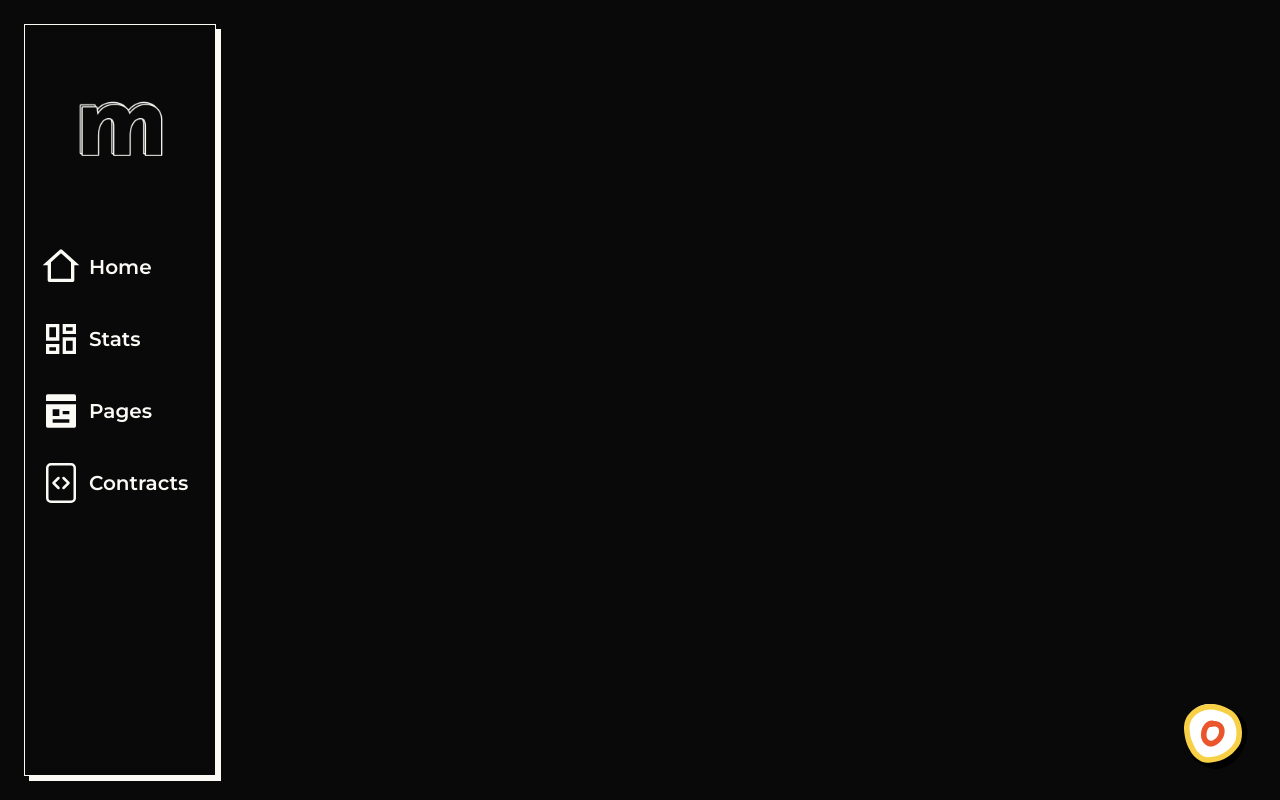
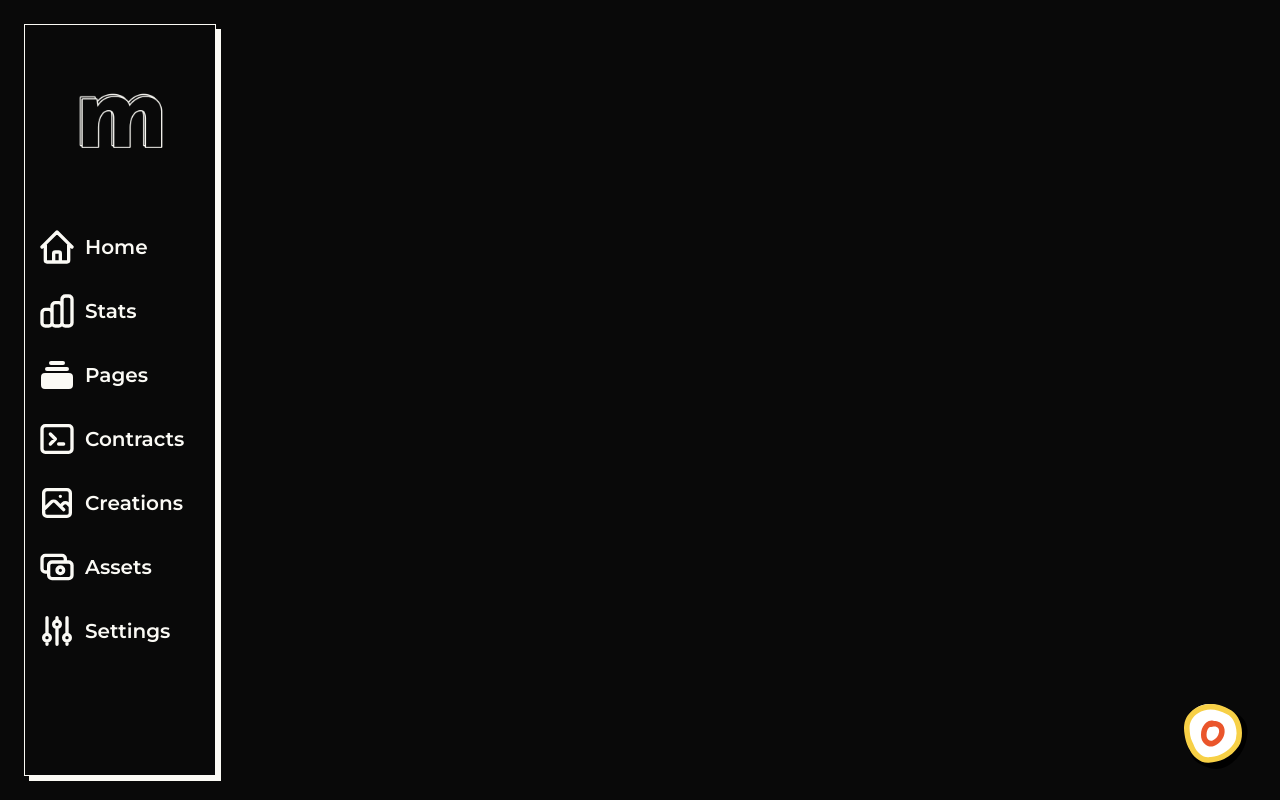
Before and after one commit to Monatize/layer1, a Next.js app: page /home in a window 1280 px wide. Built offline with nearby package versions, Linux system fonts and the light colour scheme.

Commit message:
switched icon libs

```diff
--- a/components/Navigation/IconContextWrapper.tsx
+++ b/components/Navigation/IconWrapper.tsx
@@ -1,4 +1,3 @@
-import { IconContext } from "react-icons";
 
 interface IWrapper {
 	dark: boolean;
@@ -8,28 +7,21 @@ interface IWrapper {
 	children: (false | JSX.Element)[];
 	disabled: boolean;
 }
-const IconContextWrapper = (props: IWrapper) => {
+const IconWrapper = (props: IWrapper) => {
 	return (
 		<div
-			className={`p-4 ${props.disabled ? "cursor-not-allowed" : "cursor-pointer"}`}
+			className={`p-3 ${props.disabled ? "cursor-not-allowed" : "cursor-pointer"}`}
 			onClick={() => {
 				if (!props.disabled) {
 					props.setTab(props.tab);
 				}
 			}}>
 			<div className={`w-full h-full flex items-center space-x-2 ${props.disabled ? "" : "hover:-translate-y-2"} transition-all duration-300 `}>
-				<IconContext.Provider
-					value={{
-						className: `${props.dark ? "fill-brand-soft-white" : "fill-brand-black"}`,
-						size: "2.5rem",
-					}}>
-					{props.children}
-				</IconContext.Provider>
-
+				{props.children}
 				<h1 className={`${props.dark ? "text-brand-soft-white" : "text-brand-black"} text-xl font-mt font-semibold`}>{props.title}</h1>
 			</div>
 		</div>
 	);
 };
 
-export default IconContextWrapper;
+export default IconWrapper;
--- a/components/Navigation/Sidebar.tsx
+++ b/components/Navigation/Sidebar.tsx
@@ -2,11 +2,24 @@
 // * React/Next
 
 // * Icons
-import { IconContext } from "react-icons";
-import { BsFileCode, BsFileCodeFill } from "react-icons/bs";
-import { MdOutlineDashboard, MdDashboard } from "react-icons/md";
-import { RiHome2Line, RiHome2Fill, RiPagesFill, RiPagesLine } from "react-icons/ri";
-import IconContextWrapper from "./IconContextWrapper";
+import {
+  HomeIcon,
+  ChartBarIcon,
+  CollectionIcon,
+  TerminalIcon,
+  PhotographIcon,
+  CashIcon,
+  AdjustmentsIcon } from '@heroicons/react/solid';
+import {
+  HomeIcon as OutlineHomeIcon,
+  ChartBarIcon as OutlineChartBarIcon,
+  CollectionIcon as OutlineCollectionIcon,
+  TerminalIcon as OutlineTerminalIcon,
+  PhotographIcon as OutlinePhotographIcon,
+  CashIcon as OutlineCashIcon,
+  AdjustmentsIcon as OutlineAdjustmentsIcons} from '@heroicons/react/outline';
+
+import IconWrapper from './IconWrapper';
 
 // * Interfaces
 interface ISidebar {
@@ -19,31 +32,44 @@ interface ISidebar {
 const Sidebar = (props: ISidebar) => {
   return (
     <div className={`w-full h-full border ${props.dark ? 'border-brand-soft-white shadow-light-btn' : 'border-brand-black shadow-btn'} transition-all duration-500 overflow-y-scroll`}>
-      <div className="w-full pt-2 pb-2 transition-all duration-500">
+      <div className="w-full transition-all duration-500">
         {props.dark && <img src="/Dark-M.png" />}
         {!props.dark && <img src="/Light-M.png" />}
       </div>
+      <IconWrapper dark={props.dark} title={"Home"} tab={"home"} setTab={props.setTab} disabled={false}>
+        {props.tab === "home" && <HomeIcon className={`w-10 h-10 ${props.dark ? 'text-brand-soft-white' : 'text-brand-black' }`} />}
+        {props.tab !== "home" && <OutlineHomeIcon className={`w-10 h-10 ${props.dark ? 'text-brand-soft-white' : 'text-brand-black' }`} />}
+      </IconWrapper>
 
-      <IconContextWrapper dark={props.dark} title={"Home"} setTab={props.setTab} tab={"home"} disabled={true}>
-        {props.tab === "home" && <RiHome2Fill />}
-        {props.tab !== "home" && <RiHome2Line />}
-      </IconContextWrapper>
+      <IconWrapper dark={props.dark} title={"Stats"} tab={"stats"} setTab={props.setTab} disabled={false}>
+        {props.tab === "stats" && <ChartBarIcon className={`w-10 h-10 ${props.dark ? 'text-brand-soft-white' : 'text-brand-black' }`} />}
+        {props.tab !== "stats" && <OutlineChartBarIcon className={`w-10 h-10 ${props.dark ? 'text-brand-soft-white' : 'text-brand-black' }`} />}
+      </IconWrapper>
 
-      <IconContextWrapper dark={props.dark} title={"Stats"} setTab={props.setTab} tab={"stats"} disabled={true}>
-        {props.tab === "stats" && <MdDashboard />}
-        {props.tab !== "stats" && <MdOutlineDashboard />}
-      </IconContextWrapper>
+      <IconWrapper dark={props.dark} title={"Pages"} tab={"pages"} setTab={props.setTab} disabled={false}>
+        {props.tab === "pages" && <CollectionIcon className={`w-10 h-10 ${props.dark ? 'text-brand-soft-white' : 'text-brand-black' }`} />}
+        {props.tab !== "pages" && <OutlineCollectionIcon className={`w-10 h-10 ${props.dark ? 'text-brand-soft-white' : 'text-brand-black' }`} />}
+      </IconWrapper>
 
-      <IconContextWrapper dark={props.dark} title={"Pages"} setTab={props.setTab} tab={"pages"} disabled={false}>
-        {props.tab === "pages" && <RiPagesFill />}
-        {props.tab !== "pages" && <RiPagesLine />}
-      </IconContextWrapper>
+      <IconWrapper dark={props.dark} title={"Contracts"} tab={"contracts"} setTab={props.setTab} disabled={false}>
+        {props.tab === "contracts" && <TerminalIcon className={`w-10 h-10 ${props.dark ? 'text-brand-soft-white' : 'text-brand-black' }`} />}
+        {props.tab !== "contracts" && <OutlineTerminalIcon className={`w-10 h-10 ${props.dark ? 'text-brand-soft-white' : 'text-brand-black' }`} />}
+      </IconWrapper>
 
-      <IconContextWrapper dark={props.dark} title={"Contracts"} setTab={props.setTab} tab={"contracts"} disabled={false}>
-        {props.tab === "contracts" && <BsFileCodeFill />}
-        {props.tab !== "contracts" && <BsFileCode />}
-      </IconContextWrapper>
+      <IconWrapper dark={props.dark} title={"Creations"} tab={"creations"} setTab={props.setTab} disabled={false}>
+        {props.tab === "creations" && <PhotographIcon className={`w-10 h-10 ${props.dark ? 'text-brand-soft-white' : 'text-brand-black' }`} />}
+        {props.tab !== "creations" && <OutlinePhotographIcon className={`w-10 h-10 ${props.dark ? 'text-brand-soft-white' : 'text-brand-black' }`} />}
+      </IconWrapper>
 
+      <IconWrapper dark={props.dark} title={"Assets"} tab={"assets"} setTab={props.setTab} disabled={false}>
+        {props.tab === "assets" && <CashIcon className={`w-10 h-10 ${props.dark ? 'text-brand-soft-white' : 'text-brand-black' }`} />}
+        {props.tab !== "assets" && <OutlineCashIcon className={`w-10 h-10 ${props.dark ? 'text-brand-soft-white' : 'text-brand-black' }`} />}
+      </IconWrapper>
+
+      <IconWrapper dark={props.dark} title={"Settings"} tab={"settings"} setTab={props.setTab} disabled={false}>
+        {props.tab === "settings" && <AdjustmentsIcon className={`w-10 h-10 ${props.dark ? 'text-brand-soft-white' : 'text-brand-black' }`} />}
+        {props.tab !== "settings" && <OutlineAdjustmentsIcons className={`w-10 h-10 ${props.dark ? 'text-brand-soft-white' : 'text-brand-black' }`} />}
+      </IconWrapper>
     </div>
   );
 };
--- a/package.json
+++ b/package.json
@@ -9,11 +9,11 @@
 		"lint": "next lint"
 	},
 	"dependencies": {
+		"@heroicons/react": "^1.0.6",
 		"axios": "^0.27.2",
 		"next": "12.1.6",
 		"react": "18.1.0",
 		"react-dom": "18.1.0",
-		"react-icons": "^4.4.0",
 		"tailwindcss-animate": "^1.0.5"
 	},
 	"devDependencies": {
```
Also changed, not shown: 1 other file (tests, documents, lock files or other folders).
